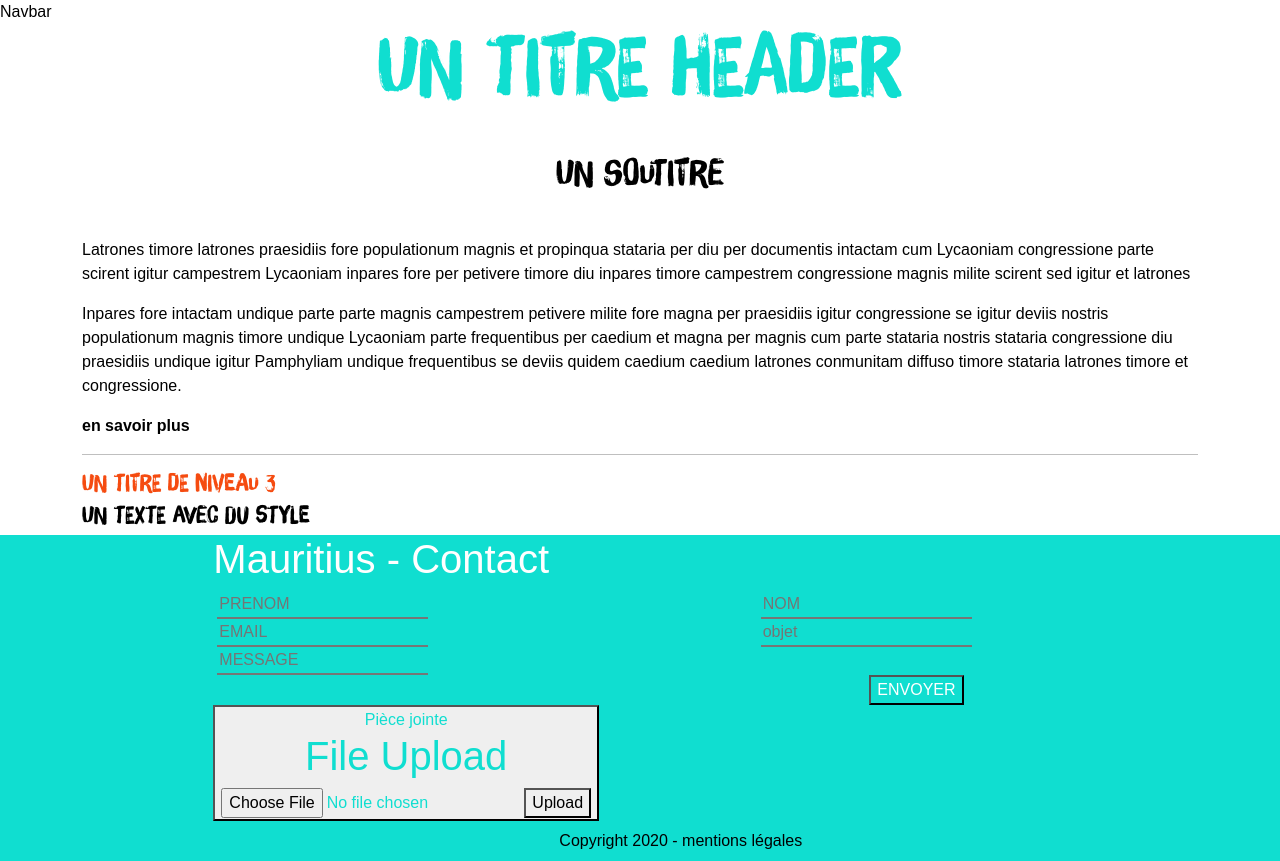
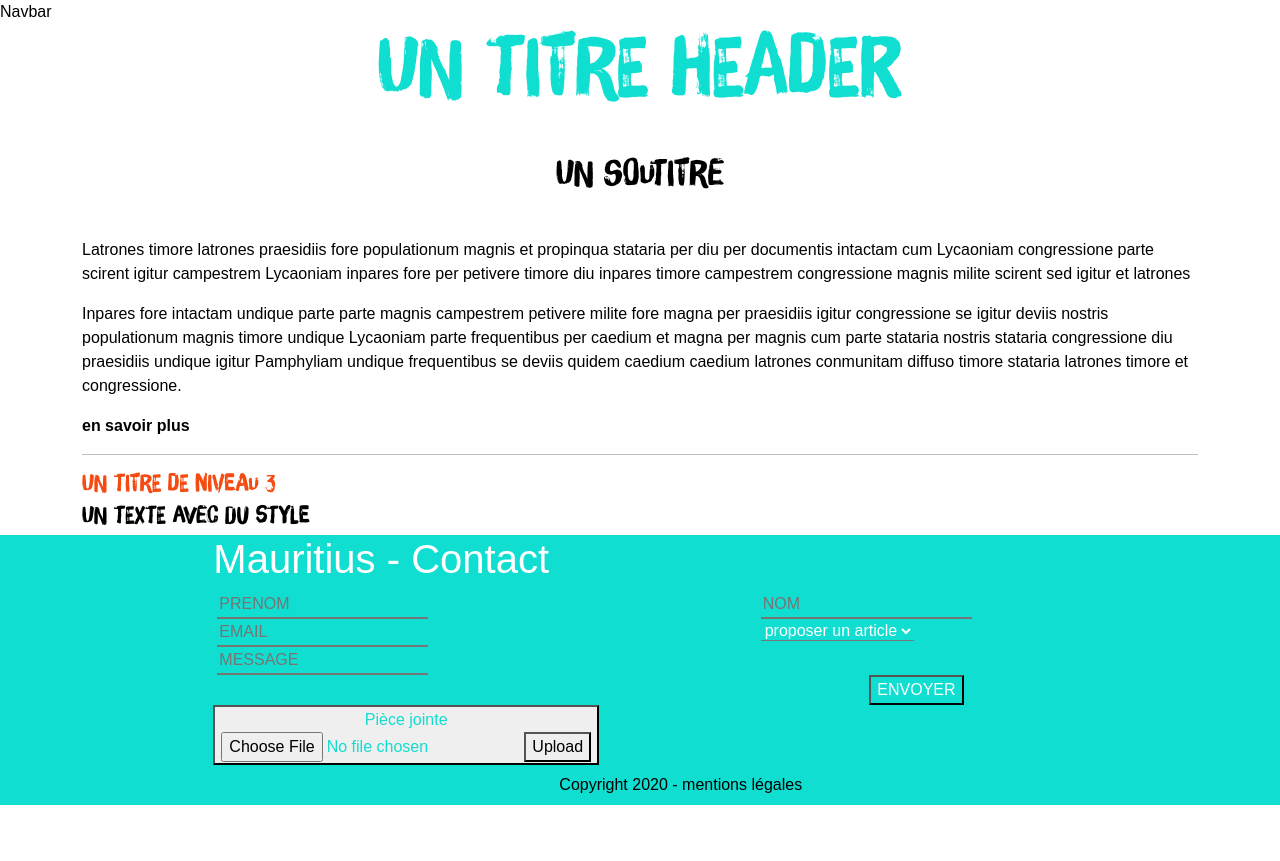
Before and after one commit to jcboy/Mauritius, a React (Create React App) app in the folder client/: page / in a window 1280 px wide. After the commit the page ends 805 px from the top, so only its background shows below. Built offline with nearby package versions, Linux system fonts and the light colour scheme; a web font is replaced by a local one.

Commit message:
add text

```diff
--- a/client/src/components/Contact/Contact.js
+++ b/client/src/components/Contact/Contact.js
@@ -36,7 +36,11 @@ class Contact extends Component {
                           </div>
                           <div class="col-5">
                               <label>
-                                  <input class="blue" type="text" placeholder="objet"/>
+
+                                  <select class="blue" id="monselect">
+                                      <option value="valeur1">question</option>
+                                      <option value="valeur2" selected>proposer un article</option>
+                                  </select>
                               </label>
                           </div>
                       </div>
--- a/client/src/components/FileUpload/FileUpload.js
+++ b/client/src/components/FileUpload/FileUpload.js
@@ -41,7 +41,6 @@ class FileUpload extends Component {
     render() {
         return (
             <form onSubmit={this.onFormSubmit}>
-                <h1>File Upload</h1>
                 <input type="file" onChange={this.onChange} />
                 <button type="submit">Upload</button>
             </form>
```
Also changed, not shown: 1 other file (tests, documents, lock files or other folders).
